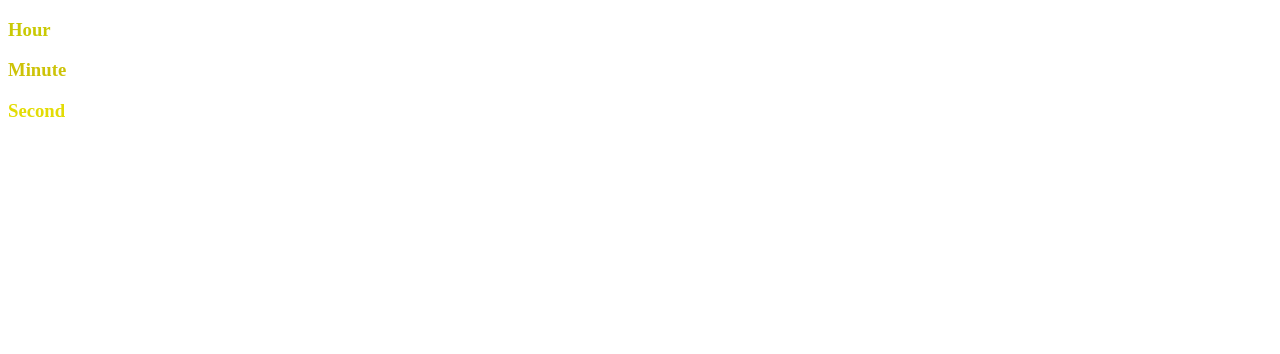
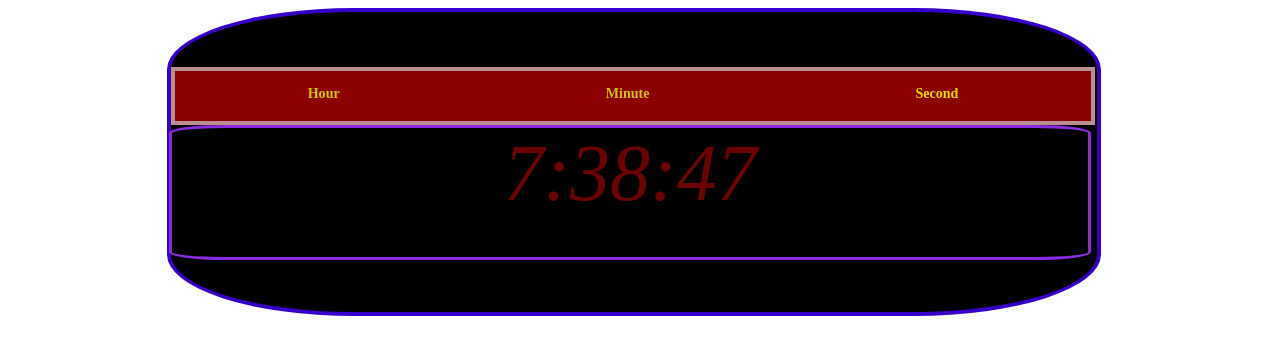
Before and after one commit to yadukrishnan-p/DigitalClock, a plain HTML site: page index.html in a window 1280 px wide. Drawn offline with Linux system fonts and the light colour scheme; the site is published under a folder, as on GitHub Pages, so addresses that start at the root find nothing.

Commit message:
Update index.html

```diff
--- a/index.html
+++ b/index.html
@@ -5,7 +5,7 @@
     <meta http-equiv="X-UA-Compatible" content="IE=edge">
     <meta name="viewport" content="width=device-width, initial-scale=1.0">
     <title>Digital clock</title>
-    <link rel="stylesheet" href="/style.css">
+    <link rel="stylesheet" href="style.css">
 </head>
 <body>
    <div class="row">
@@ -23,7 +23,7 @@
    </div>
 
 </body>
-<script src="/clock.js">
+<script src="./clock.js">
 
 </script>
 </html>
```
